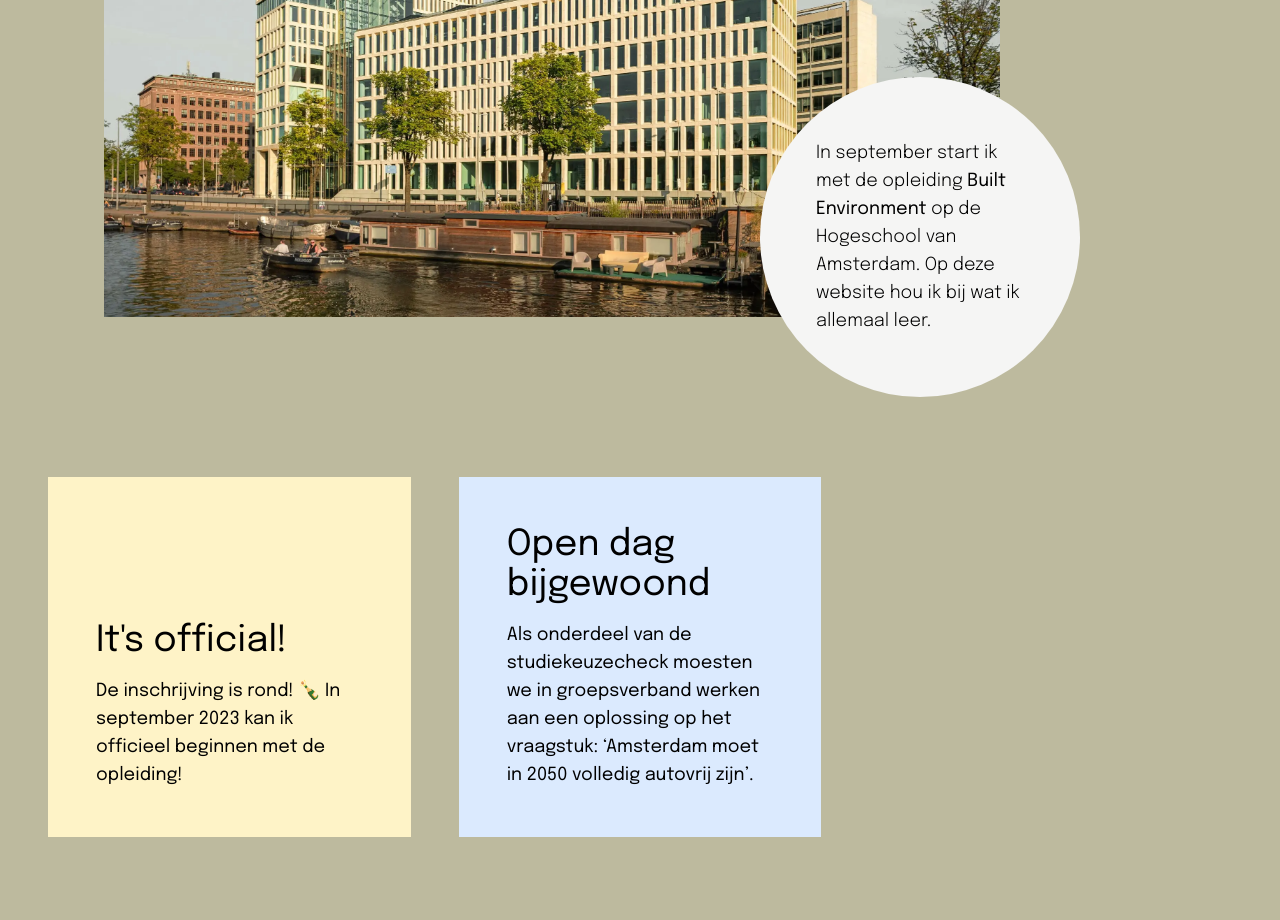
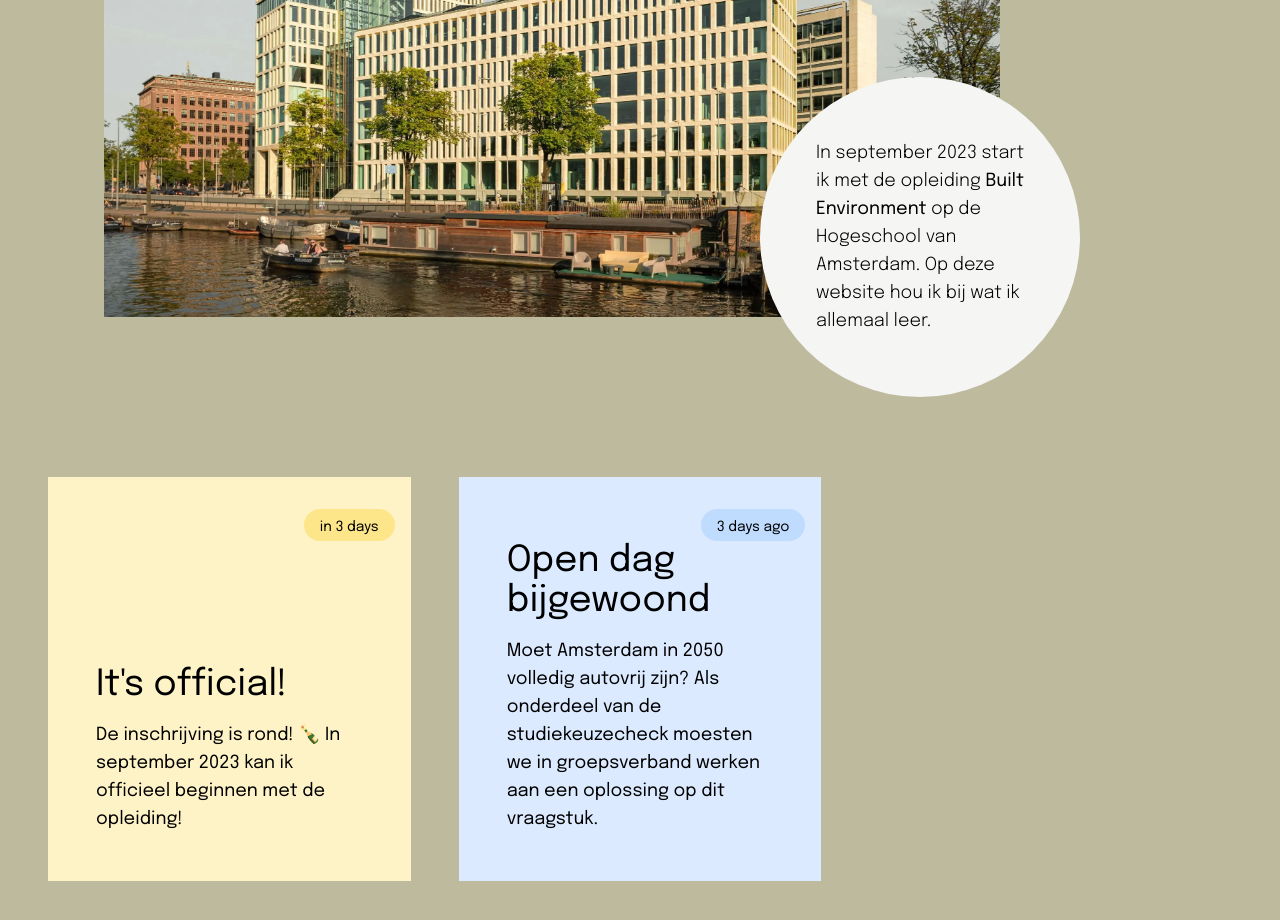
Before and after one commit to romerdev/bouwblog, a Next.js app: page / in a window 1280 px wide. Shown: the part 520-1440 px from the top of the page. Built offline with nearby package versions, Linux system fonts and the light colour scheme.

Commit message:
feat(cards): add formatted date

```diff
--- a/app/page.tsx
+++ b/app/page.tsx
@@ -1,5 +1,6 @@
 import Image from "next/image"
 import Wrapper from "@/components/wrapper"
+import Card from "@/components/card"
 
 export default function Home() {
   return (
@@ -15,18 +16,20 @@ export default function Home() {
               priority
             />
             <div className="md:absolute md:bottom-0 right-0 xl:translate-x-1/4 md:translate-y-1/4 md:h-80 md:w-80 md:bg-stone-100 pt-4 md:p-14 md:flex justify-center items-center md:rounded-full font-light text-lg">
-              <p>In september start ik met de opleiding <strong>Built Environment</strong> op de Hogeschool van Amsterdam. Op deze website hou ik bij wat ik allemaal leer.</p>
+              <p>In september 2023 start ik met de opleiding <strong>Built Environment</strong> op de Hogeschool van Amsterdam. Op deze website hou ik bij wat ik allemaal leer.</p>
             </div>
         </div>
 
-        <ul className="grid md:grid-cols-2 xl:grid-cols-3 gap-12">
-          <li className="bg-amber-100 p-8 md:p-12 flex flex-col justify-end">
-            <h2 className="text-light text-3xl md:text-4xl mb-4">It&apos;s official!</h2>
-            <p className="md:text-lg">De inschrijving is rond! 🍾 In september 2023 kan ik officieel beginnen met de opleiding!</p>
+        <ul className="grid md:grid-cols-2 xl:grid-cols-3 gap-6 xl:gap-12">
+          <li>
+            <Card title={"It's official!"} date={"2023-05-20"} colors={["bg-amber-100", "bg-amber-200"]}>
+              De inschrijving is rond! 🍾 In september 2023 kan ik officieel beginnen met de opleiding!
+            </Card>
           </li>
-          <li className="bg-blue-100 p-8 md:p-12">
-            <h2 className="text-light text-3xl md:text-4xl mb-4">Open dag bijgewoond</h2>
-            <p className="md:text-lg">Als onderdeel van de studiekeuzecheck moesten we in groepsverband werken aan een oplossing op het vraagstuk: &lsquo;Amsterdam moet in 2050 volledig autovrij zijn&rsquo;. </p>
+          <li>
+            <Card title={"Open dag bijgewoond"} date={"2023-05-14"} colors={["bg-blue-100", "bg-blue-200"]}>
+              Moet Amsterdam in 2050 volledig autovrij zijn? Als onderdeel van de studiekeuzecheck moesten we in groepsverband werken aan een oplossing op dit vraagstuk.
+            </Card>
           </li>
         </ul>
       </Wrapper>
--- /dev/null
+++ b/components/card.tsx
@@ -0,0 +1,16 @@
+import dayjs from "dayjs";
+import relativeTime from  "dayjs/plugin/relativeTime";
+dayjs.extend(relativeTime);
+
+export default function Card({children, title, date, colors}: {children: React.ReactNode, title: string, date: string, colors: Array<string>;}) {
+
+const formattedDate: string =dayjs().to(dayjs(date));
+
+  return (
+    <div className={`${colors[0]} p-8 md:pt-16 md:p-12 flex flex-col justify-end h-full relative`}>
+      <h2 className="text-light text-3xl md:text-4xl max-w-[15rem] mb-4">{title}</h2>
+      <p className="md:text-lg">{children}</p>
+      <p className={`${colors[1]} w-fit text-sm pt-2 pb-1 px-4 rounded-full absolute top-8 right-4`}>{formattedDate}</p>
+    </div>
+  );
+}
--- a/package.json
+++ b/package.json
@@ -13,6 +13,7 @@
     "@types/react": "18.2.6",
     "@types/react-dom": "18.2.4",
     "autoprefixer": "10.4.14",
+    "dayjs": "^1.11.7",
     "eslint": "8.40.0",
     "eslint-config-next": "13.4.2",
     "next": "13.4.2",
```
Also changed, not shown: 1 other file (tests, documents, lock files or other folders).
